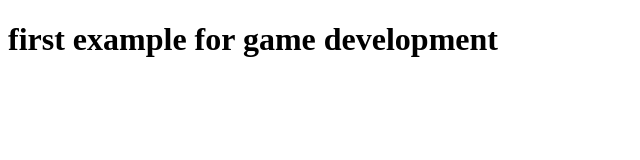
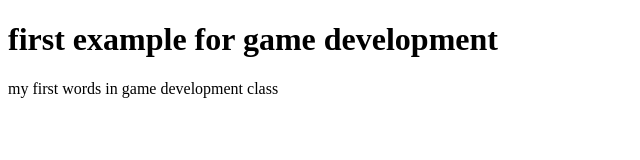
Before and after one commit to subrama2/MyWebsite, a plain HTML site: page index.html in a window 1280 px wide. Shown: the whole page, without its empty margins (0-640 px from the left). Drawn offline with Linux system fonts and the light colour scheme.

Commit message:
added paragraph

```diff
--- a/index.html
+++ b/index.html
@@ -8,5 +8,6 @@
 </head>
 <body>
     <h1>first example for game development</h1>
+    <p>my first words in game development class</p>
 </body>
 </html>
```
